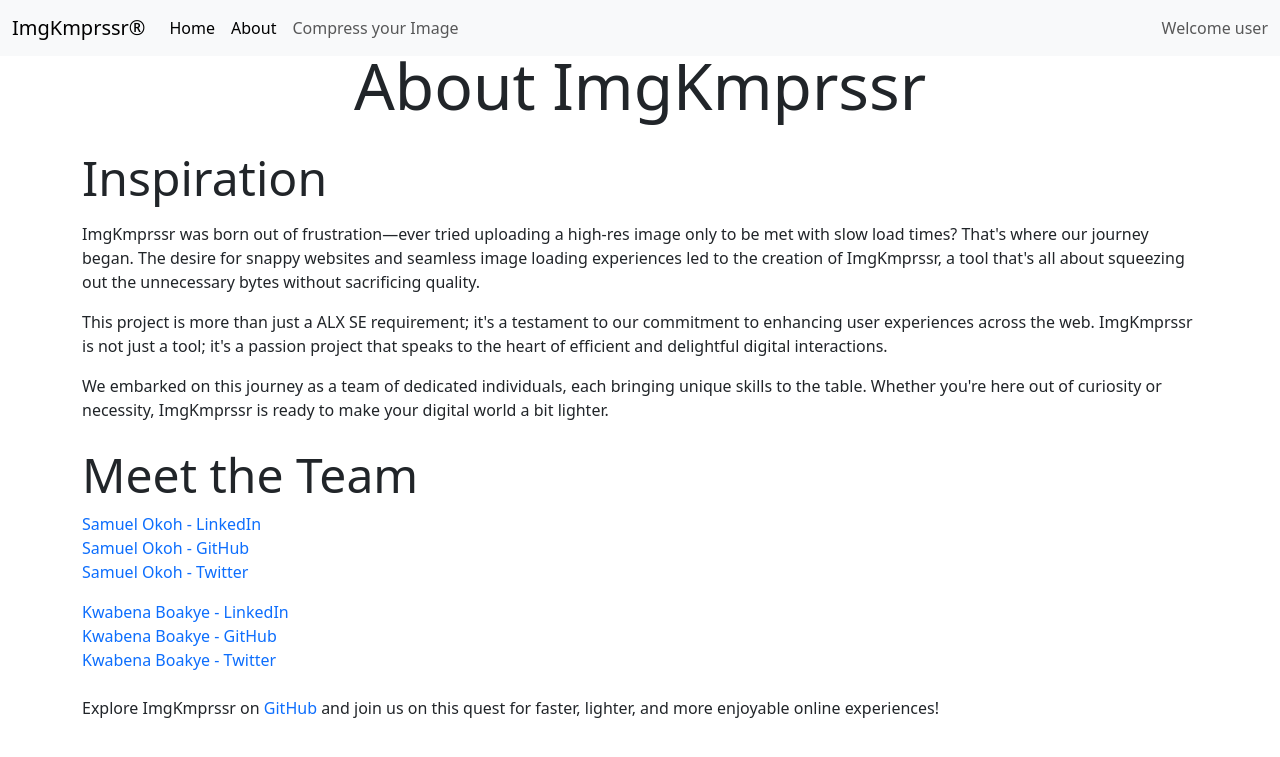
After one commit to Kingkobi01/ImgKmprssr, a Flask app: template templates/about.html in a window 1280 px wide. The commit adds this page. Shown: the top 757 px of the page. Run offline with Flask 3, Linux system fonts and the light colour scheme; the template is opened without the code that fills it, so the values that code supplies are empty.

Commit message:
Added landing page and About page

```diff
--- a/static/css/style.css
+++ b/static/css/style.css
@@ -3,13 +3,24 @@ nav {
     background-color: #c0c0c0;
 } */
 
+.navbar {
+    position: fixed;
+    width: 100%;
+    top: 0;
+    z-index: 1000;
+
+}
+
 .welcome {
     text-align: center;
     background-color: burlywood;
     padding-block: 2em;
+    margin-top: 4.5em;
+    align-self: center;
 }
 
-.about {
+
+.notes {
     margin-top: 1.5em;
     max-width: 75ch;
     text-align: center;
--- /dev/null
+++ b/templates/about.html
@@ -0,0 +1,66 @@
+{% extends 'base.html' %}
+
+{% block title %}Home{% endblock title %}
+
+
+{% block content %}
+
+<h1 class="mb-4 mt-5 display-3 text-center topic">About ImgKmprssr</h1>
+
+<p class="display-5">Inspiration</p>
+<p>
+    ImgKmprssr was born out of frustration—ever tried uploading a high-res image only to be met with slow load
+    times?
+    That's where our journey began. The desire for snappy websites and seamless image loading experiences led to
+    the
+    creation of ImgKmprssr, a tool that's all about squeezing out the unnecessary bytes without sacrificing
+    quality.
+</p>
+
+<p>
+    This project is more than just a ALX SE requirement; it's a testament to our commitment to
+    enhancing
+    user experiences across the web. ImgKmprssr is not just a tool; it's a passion project that speaks to the
+    heart
+    of efficient and delightful digital interactions.
+</p>
+
+<p>
+    We embarked on this journey as a team of dedicated individuals, each bringing unique skills to the table.
+    Whether
+    you're here out of curiosity or necessity, ImgKmprssr is ready to make your digital world a bit lighter.
+</p>
+
+<h2 class="mt-4 display-5">Meet the Team</h2>
+
+<ul class="list-unstyled">
+    <li><a class="text-decoration-none" href="https://www.linkedin.com/in/ifeanyi-okoh-257940202" target="_blank">Samuel
+            Okoh - LinkedIn</a>
+    </li>
+    <li><a class="text-decoration-none" href="https://github.com/Dcardinal042" target="_blank">Samuel Okoh - GitHub</a>
+    </li>
+    <li><a class="text-decoration-none" href="https://www.twitter,com/OkohSamuelIfea1" target="_blank">Samuel Okoh -
+            Twitter</a></li>
+</ul>
+
+<ul class="list-unstyled">
+    <li><a class="text-decoration-none" href="https://www.linkedin.com/in/kwabena-boakye-917530197"
+           target="_blank">Kwabena Boakye - LinkedIn</a>
+    </li>
+    <li><a class="text-decoration-none" href="https://github.com/kingkobi01" target="_blank">Kwabena Boakye - GitHub</a>
+    </li>
+    <li><a class="text-decoration-none" href="https://twitter.com/PapaYiadom" target="_blank">Kwabena Boakye -
+            Twitter</a></li>
+</ul>
+
+<!-- Repeat the above structure for each team member -->
+
+<p class="mt-4">
+    Explore ImgKmprssr on <a class="text-decoration-none" href="https://github.com/kingkobi01/ImgKmprssr"
+       target="_blank">GitHub</a> and
+    join
+    us on this quest for faster, lighter, and more enjoyable online experiences!
+</p>
+
+
+{% endblock content %}
--- a/templates/base.html
+++ b/templates/base.html
@@ -8,6 +8,7 @@
     <link href="https://cdn.jsdelivr.net/npm/bootstrap@5.3.2/dist/css/bootstrap.min.css" rel="stylesheet"
           integrity="sha384-T3c6CoIi6uLrA9TneNEoa7RxnatzjcDSCmG1MXxSR1GAsXEV/Dwwykc2MPK8M2HN" crossorigin="anonymous">
     <link rel="stylesheet" href="{{url_for('static', filename='css/style.css')}}">
+
 </head>
 
 <body>
--- a/templates/index.html
+++ b/templates/index.html
@@ -10,7 +10,7 @@
 	<a class="btn btn-outline-dark" href="{{url_for('upload')}}">Optimize Your Images in Seconds.</a>
 </div>
 
-<div class="about">
+<div class="notes">
 	<p>
 		Are you tired of high-quality images cluttering your device? Introducing ImgKmprssr, where we've mastered the
 		art
--- a/templates/navbar.html
+++ b/templates/navbar.html
@@ -9,6 +9,9 @@
             <ul class="navbar-nav me-auto mb-2 mb-lg-0">
                 <li class="nav-item">
                     <a class="nav-link active" aria-current="page" href="{{url_for('index')}}">Home</a>
+                </li>
+                <li class="nav-item">
+                    <a class="nav-link active" aria-current="page" href="{{url_for('about')}}">About</a>
                 </li>
                 <li class=" nav-item">
                     <a class="nav-link" href="{{url_for('upload')}}">Compress your Image</a>
```
